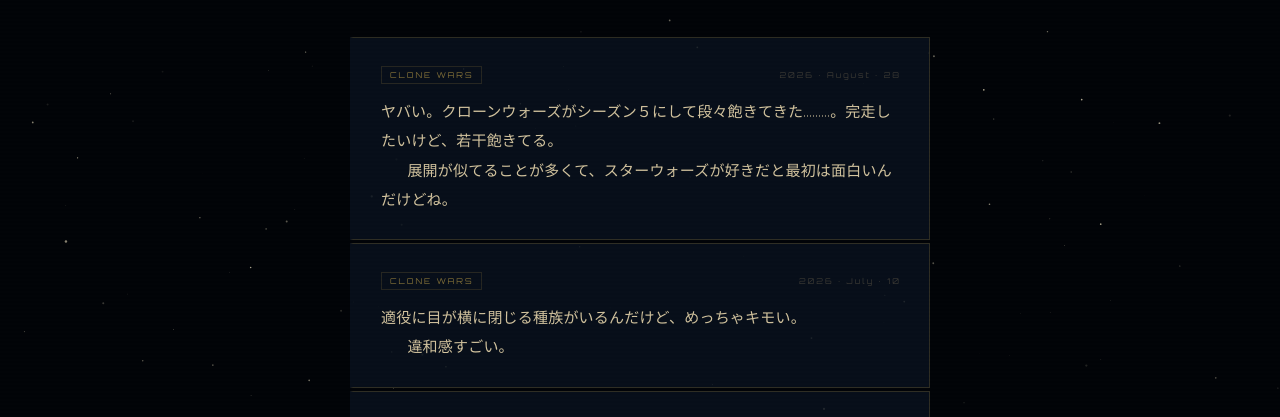
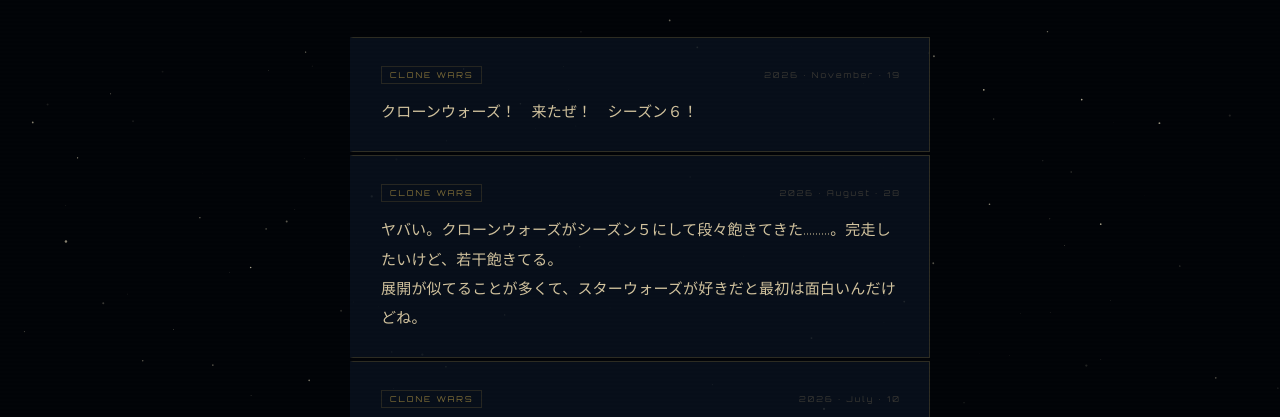
Before and after one commit to Azaleacreativeroom888/fan-starwars, a plain HTML site: page blog.html in a window 1280 px wide. Shown: the part 343-760 px from the top of the page. Drawn offline with Linux system fonts and the light colour scheme.

Commit message:
Fix formatting in blog.html diary entries
Removed unnecessary line breaks in diary entries.

```diff
--- a/blog.html
+++ b/blog.html
@@ -299,10 +299,18 @@
     <div class="diary-card">
       <div class="card-top">
         <span class="card-tag">Clone Wars</span>
+        <span class="card-date">2026 · November · 19</span>
+      </div>
+      <div class="card-body">クローンウォーズ！　来たぜ！　シーズン６！</div>
+    </div>
+
+    <div class="diary-card">
+      <div class="card-top">
+        <span class="card-tag">Clone Wars</span>
         <span class="card-date">2026 · August · 28</span>
       </div>
       <div class="card-body">ヤバい。クローンウォーズがシーズン５にして段々飽きてきた………。完走したいけど、若干飽きてる。
-      展開が似てることが多くて、スターウォーズが好きだと最初は面白いんだけどね。</div>
+展開が似てることが多くて、スターウォーズが好きだと最初は面白いんだけどね。</div>
     </div>
 
     <div class="diary-card">
@@ -311,7 +319,7 @@
         <span class="card-date">2026 · July · 10</span>
       </div>
       <div class="card-body">適役に目が横に閉じる種族がいるんだけど、めっちゃキモい。
-      違和感すごい。</div>
+違和感すごい。</div>
     </div>
 
     <div class="diary-card">
```
